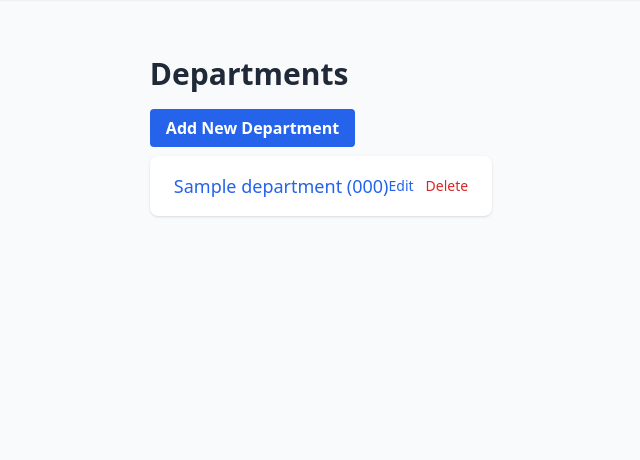
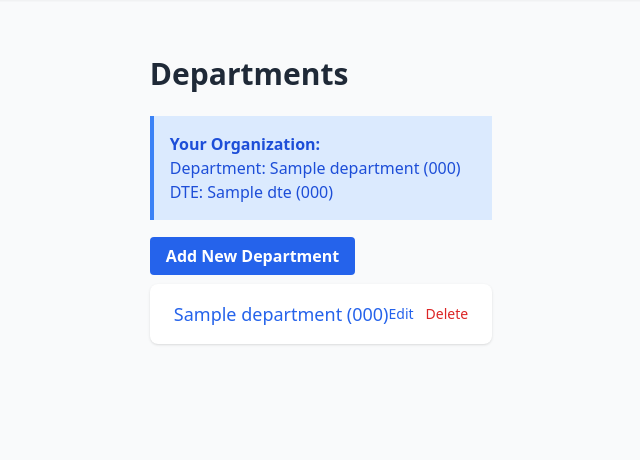
Before and after one commit to toryoto/MyMoE, a Django app: page /departments/ in a window 1280 px wide. Shown: the part 65-525 px from the top of the page, without its empty margins (319-959 px from the left). Run offline with Django 5.2, Linux system fonts and the light colour scheme; a user stored in the database is signed in; tables that the repository leaves empty hold one stand-in row (values such as "Sample post"); some libraries are stand-ins or nearby versions.

Commit message:
display user department info

```diff
--- a/departments/views.py
+++ b/departments/views.py
@@ -20,6 +20,11 @@ class DepartmentListView(LoginRequiredMixin, ListView):
     model = Department
     template_name = 'departments/department_list.html'
     context_object_name = 'departments'
+
+    def get_context_data(self, **kwargs):
+        context = super().get_context_data(**kwargs)
+        context['employee'] = self.request.user
+        return context
 
 class DepartmentDetailView(LoginRequiredMixin, DetailView):
     model = Department
@@ -49,6 +54,11 @@ class DTEListView(LoginRequiredMixin, ListView):
     template_name = 'departments/dte_list.html'
     context_object_name = 'dtes'
 
+    def get_context_data(self, **kwargs):
+        context = super().get_context_data(**kwargs)
+        context['employee'] = self.request.user
+        return context
+
 class DTEDetailView(LoginRequiredMixin, DetailView):
     model = DTE
     template_name = 'departments/dte_detail.html'
--- /dev/null
+++ b/template/components/user_org_info.html
@@ -0,0 +1,7 @@
+{% if employee.department %}
+<div class="bg-blue-100 border-l-4 border-blue-500 text-blue-700 p-4 mb-6" role="alert">
+    <p class="font-bold">Your Organization:</p>
+    <p>Department: {{ employee.department.name }} {% if employee.department.code %}({{ employee.department.code }}){% endif %}</p>
+    <p>DTE: {% if employee.dte %}{{ employee.dte.name }} {% if employee.dte.code %}({{ employee.dte.code }}){% endif %}{% else %}N/A{% endif %}</p>
+</div>
+{% endif %}
--- a/template/departments/department_list.html
+++ b/template/departments/department_list.html
@@ -5,6 +5,9 @@
 {% block content %}
     <div class="container mx-auto px-4 py-8">
         <h1 class="text-3xl font-bold text-gray-800 mb-6">Departments</h1>
+
+        {% include 'components/user_org_info.html' %}
+
         {% if user.is_superuser %}
         <div class="mb-4">
             <a href="{% url 'departments:department_add' %}" class="bg-primary-600 hover:bg-primary-700 text-white font-bold py-2 px-4 rounded transition-colors duration-200">
--- a/template/departments/dte_list.html
+++ b/template/departments/dte_list.html
@@ -5,6 +5,9 @@
 {% block content %}
     <div class="container mx-auto px-4 py-8">
         <h1 class="text-3xl font-bold text-gray-800 mb-6">DTEs</h1>
+
+        {% include 'components/user_org_info.html' %}
+
         {% if user.is_superuser %}
         <div class="mb-4">
             <a href="{% url 'departments:dte_add' %}" class="bg-primary-600 hover:bg-primary-700 text-white font-bold py-2 px-4 rounded transition-colors duration-200">
```
